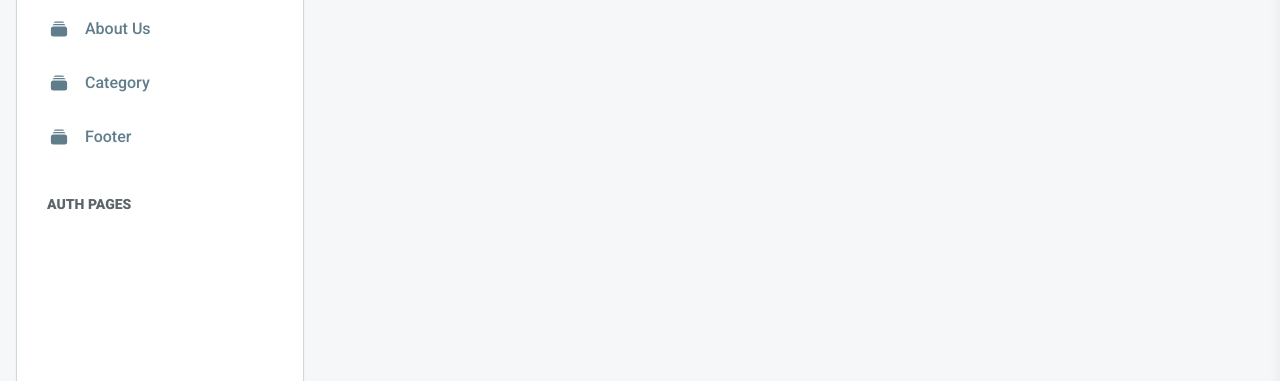
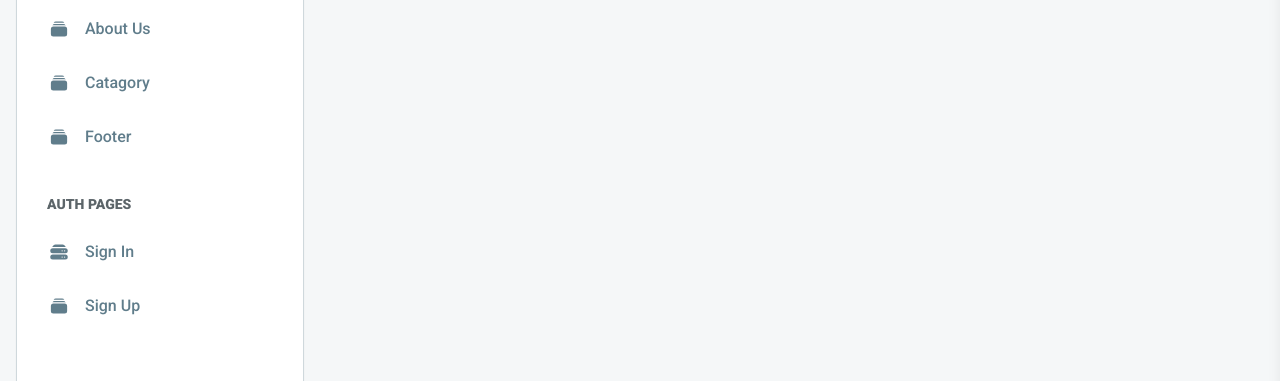
Before and after one commit to KUSHAL-BANKHEDE/Admin-Deshboard, a React (Vite) app in the folder frontend/: page /dashboard in a window 1280 px wide. Shown: the part 211-592 px from the top of the page. Built offline with nearby package versions, Linux system fonts and the light colour scheme; no server answers.

Commit message:
Update routes.jsx
add all route

```diff
--- a/frontend/src/routes.jsx
+++ b/frontend/src/routes.jsx
@@ -45,7 +45,7 @@ export const routes = [
 
       {
         icon: <RectangleStackIcon className="h-5 w-5" />, // Example icon for services
-        name: "Category",
+        name: "catagory",
         path: "/catagory",
         element: <Category/>
       },
@@ -58,14 +58,42 @@ export const routes = [
       },
 
 
+      // {
+      //   icon: <UserCircleIcon {...icon} />,
+      //   name: "profile",
+      //   path: "/profile",
+      //   element: <Profile />,
+      // },
+      // {
+      //   icon: <TableCellsIcon {...icon} />,
+      //   name: "tables",
+      //   path: "/tables",
+      //   element: <Tables />,
+      // },
+      // {
+      //   icon: <InformationCircleIcon {...icon} />,
+      //   name: "notifications",
+      //   path: "/notifications",
+      //   element: <Notifications />,
+      // },
     ],
   },
   {
     title: "auth pages",
     layout: "auth",
     pages: [
-
-
+      {
+        icon: <ServerStackIcon {...icon} />,
+        name: "sign in",
+        path: "/sign-in",
+        element: <SignIn />,
+      },
+      {
+        icon: <RectangleStackIcon {...icon} />,
+        name: "sign up",
+        path: "/sign-up",
+        element: <SignUp />,
+      },
       // {
       //   icon: <RectangleStackIcon className="h-5 w-5" />, // Example icon for services
       //   name: "signOut",
```
